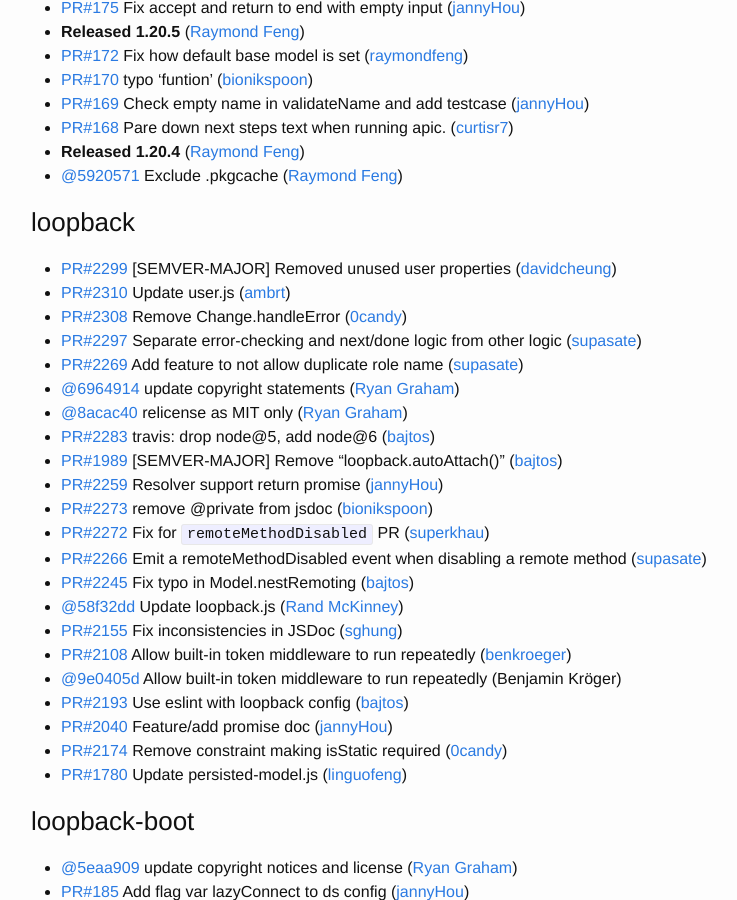
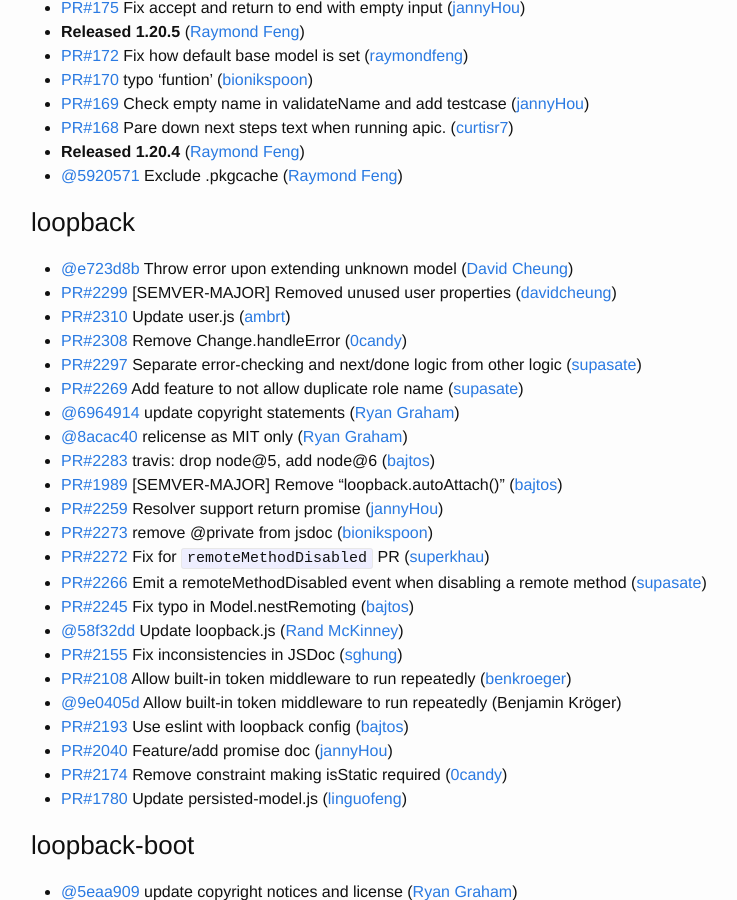
Before and after one commit to strongloop/loopback, a Jekyll site: the page built from index.md, in a window 1280 px wide and 900 px high, scrolled down 315 px. Shown: the whole window, without its empty margins (239-976 px from the left). Built offline with Jekyll 4.4.1, drawn with Linux system fonts in a browser that asks for light colours.

Commit message:
Update changelog

```diff
--- a/index.md
+++ b/index.md
@@ -20,6 +20,7 @@
 
 
 ### loopback
+ * [@e723d8b](https://github.com/strongloop/loopback/commit/e723d8b6418f306b4cbd347a44a11d52837280fc) Throw error upon extending unknown model ([David Cheung](https://github.com/davidcheung))
  * [PR#2299](https://github.com/strongloop/loopback/pull/2299) [SEMVER-MAJOR] Removed unused user properties ([davidcheung](https://github.com/davidcheung))
  * [PR#2310](https://github.com/strongloop/loopback/pull/2310) Update user.js ([ambrt](https://github.com/ambrt))
  * [PR#2308](https://github.com/strongloop/loopback/pull/2308) Remove Change.handleError ([0candy](https://github.com/0candy))
```
